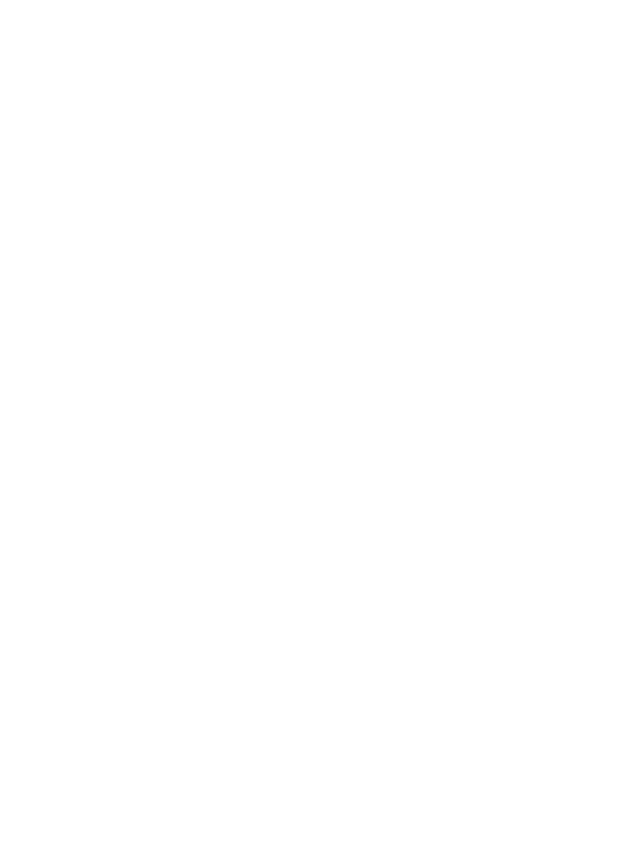
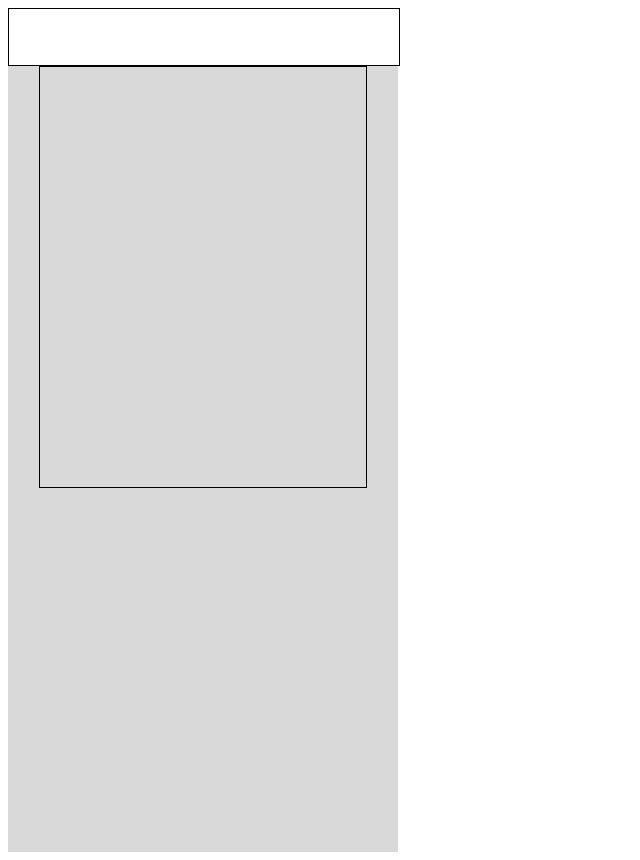
Before and after one commit to INKmin9/withme58-front-end, a React (Create React App) app: page /Signup in a window 1280 px wide. Before the commit this address had no page. Shown: the whole page, without its empty margins (0-640 px from the left). Before the commit the page ends 800 px from the top, so only its background shows below. Built offline with nearby package versions, Linux system fonts and the light colour scheme.

Commit message:
회원가입 틀 잡기

```diff
--- a/src/Router.jsx
+++ b/src/Router.jsx
@@ -1,12 +1,14 @@
 import { Routes, Route } from 'react-router-dom';
 import LandingPage from './pages/Landing/LandingPage';
 import LoginPage from './pages/Login/LoginPage';
+import SignupPage from './pages/Signup/SignupPage';
 
 export default function Router() {
   return (
     <Routes>
       <Route path="/" element={<LandingPage />}></Route>
       <Route path="/login" element={<LoginPage />}></Route>
+      <Route path="/Signup" element={<SignupPage />}></Route>
     </Routes>
   );
 }
--- /dev/null
+++ b/src/components/Signup/InputField.jsx
@@ -0,0 +1,8 @@
+import React from 'react';
+import styled from 'styled-components';
+
+export default function InputField() {
+  return <Container></Container>;
+}
+const Container = styled.div``;
+const Label = styled.div``;
--- /dev/null
+++ b/src/pages/Signup/SignupPage.jsx
@@ -0,0 +1,33 @@
+import React from 'react';
+import styled from 'styled-components';
+import InputField from '../../components/Signup/InputField';
+
+export default function SignupPage() {
+  return (
+    <PageContainer>
+      <Title></Title>
+      <BodyContainer>
+        <InputField></InputField>
+      </BodyContainer>
+    </PageContainer>
+  );
+}
+const PageContainer = styled.div`
+  width: 390px;
+  height: 844px;
+  background-color: #d9d9d9; //나중에 깡흰색이 아니길 바랍니다
+`;
+const Title = styled.div`
+  width: 390px;
+  height: 56px;
+  background-color: #fff; //나중에 깡흰색이아니길 바랍니다
+  border: 1px solid black;
+`;
+const BodyContainer = styled.div`
+  width: 326px;
+  height: 420px;
+  // background-color: #ccc; //나중에 깡흰색이아니길 바랍니다
+  border: 1px solid black;
+  margin: 0 auto;
+  text-align: center;
+`;
```
